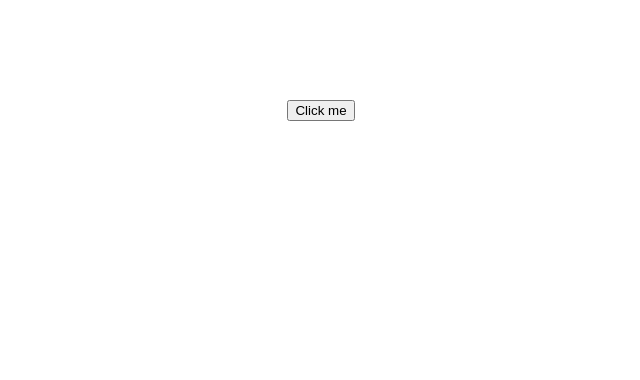
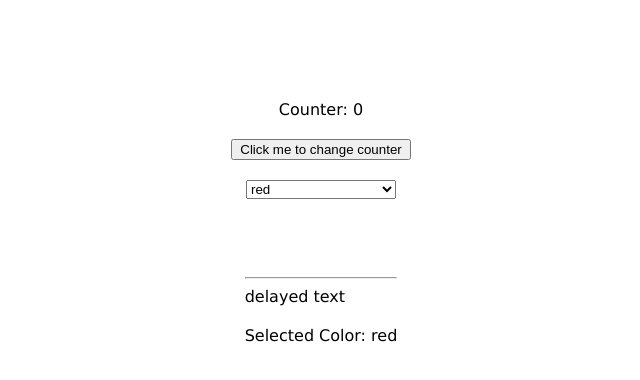
Before and after one commit to ip127001/blog-react-project, a React (Create React App) app: page / in a window 1280 px wide. Shown: the top 380 px of the page, without its empty margins (319-959 px from the left). Built offline with nearby package versions, Linux system fonts and the light colour scheme.

Commit message:
demo for re-rendering

```diff
--- a/src/App.js
+++ b/src/App.js
@@ -1,10 +1,10 @@
 import React from 'react';
-import Button from './components/Button';
+import Parent from './components/Parent';
 
 function App() {
   return (
-      <div style={{display: "flex", alignContent: "center", justifyContent: "center", padding: "100px 0"}}>
-        <Button>Click me</Button>
+      <div>
+        <Parent />
       </div>
   );
 }
--- a/src/components/Button.js
+++ /dev/null
@@ -1,7 +0,0 @@
-import React from 'react';
-
-function Button(props) {
-  return <button>{props.children}</button>
-}
-
-export default Button;
--- /dev/null
+++ b/src/components/Child.js
@@ -0,0 +1,26 @@
+import React from 'react';
+
+class Child extends React.Component {
+    delay() {
+        console.log('[Delay] function called');
+
+        for(let i = 0; i < 5000000000; i++) {
+            i++;
+        }
+        return 'delayed text';
+    }
+
+    render() {
+        console.log('[Child] rendered');
+
+        return (
+            <div className="child">
+                <hr />
+                <div>{this.delay()}</div>
+                Selected Color: {this.props.color}
+            </div>
+        )
+    }
+}
+
+export default Child;
--- /dev/null
+++ b/src/components/Parent.js
@@ -0,0 +1,32 @@
+import React from 'react';
+import Child from './Child';
+
+class Parent extends React.Component {
+  constructor() {
+    super();
+    this.state = {
+      counter: 0,
+      color: 'red'
+    }
+  }
+
+  render() {
+    console.log('[Parent] rendered');
+
+    return (
+      <div className="container">
+          <div>Counter:  {this.state.counter}</div>
+          <button onClick={() => this.setState({counter: this.state.counter + 1})}>Click me to change counter</button>
+          <select defaultValue="red" onChange={(e) => this.setState({color: e.target.value})}>
+            <option value="red">red</option>
+            <option value="blue">blue</option>
+            <option value="grey">grey</option>
+          </select>
+
+          <Child color={this.state.color} />
+      </div>
+    )
+  }
+}
+
+export default Parent;
--- a/src/index.css
+++ b/src/index.css
@@ -3,7 +3,24 @@ body {
   font-family: Verdana, Geneva, Tahoma, sans-serif;
 }
 
-code {
-  font-family: source-code-pro, Menlo, Monaco, Consolas, 'Courier New',
-    monospace;
+.container {
+  display: grid;
+  place-items: center;
+  padding-top: 100px;
 }
+
+button {
+  width: 180px;
+}
+
+select {
+  width: 150px;
+}
+
+button, select, div {
+  margin-bottom: 20px;
+}
+
+.child {
+  margin-top: 50px;
+}
```
Also changed, not shown: src/App.css (deleted, +0 -38 lines).
